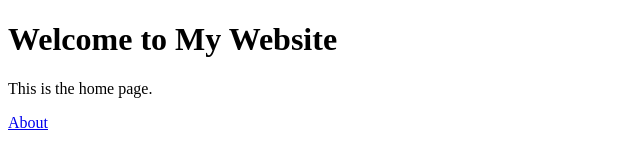
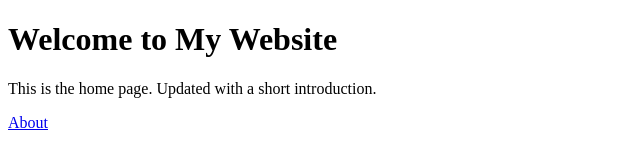
Before and after one commit to ramneek3/git-assignment, a plain HTML site: page index.html in a window 1280 px wide. Shown: the whole page, without its empty margins (0-640 px from the left). Drawn offline with Linux system fonts and the light colour scheme.

Commit message:
Update index.html with introduction text
Co-Authored-By: Claude Sonnet 5.5 <noreply@anthropic.com>
Claude-Session: https://claude.ai/code/session_01P5M1kSfQ4pCEaMC1d84vT3

```diff
--- a/index.html
+++ b/index.html
@@ -3,7 +3,7 @@
 <head><meta charset="UTF-8"><title>Home</title></head>
 <body>
   <h1>Welcome to My Website</h1>
-  <p>This is the home page.</p>
+  <p>This is the home page. Updated with a short introduction.</p>
   <a href="about.html">About</a>
 </body>
 </html>
```
